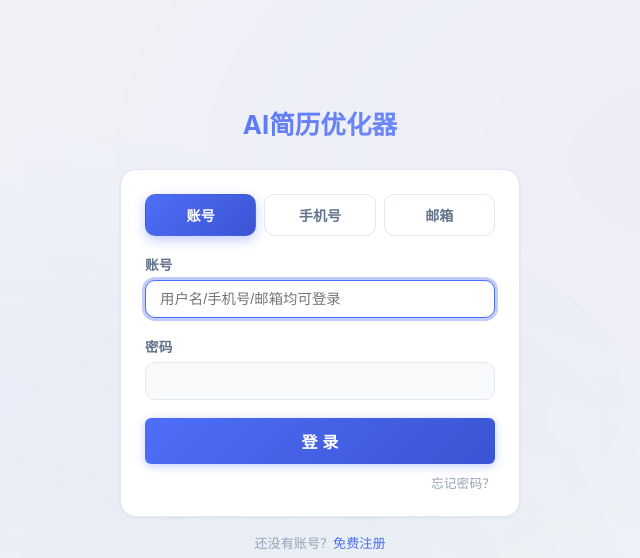
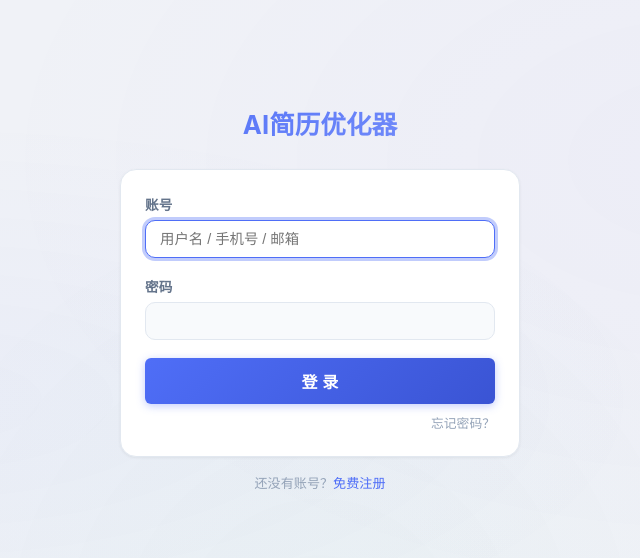
Before and after one commit to wfq1130-lang/resume-optimizer, a Flask app: page /login in a window 1280 px wide. Shown: the top 558 px of the page, without its empty margins (320-960 px from the left). Run offline with Flask 3, Linux system fonts and the light colour scheme.

Commit message:
simplify login page, remove tabs

```diff
--- a/templates/login.html
+++ b/templates/login.html
@@ -22,18 +22,11 @@
       <div class="error">{{ error }}</div>
       {% endif %}
 
-      <!-- Login method tabs -->
-      <div class="role-tabs" style="margin-bottom:18px">
-        <button type="button" class="role-tab active" data-tab="account" onclick="switchTab('account')">账号</button>
-        <button type="button" class="role-tab" data-tab="phone" onclick="switchTab('phone')">手机号</button>
-        <button type="button" class="role-tab" data-tab="email" onclick="switchTab('email')">邮箱</button>
-      </div>
-
       <form method="POST">
         <div class="form-group">
-          <label id="login-label">账号</label>
-          <input type="text" name="account" class="form-control" id="login-input"
-                 placeholder="用户名/手机号/邮箱均可登录" required autofocus>
+          <label>账号</label>
+          <input type="text" name="account" class="form-control"
+                 placeholder="用户名 / 手机号 / 邮箱" required autofocus>
         </div>
         <div class="form-group">
           <label>密码</label>
@@ -78,26 +71,6 @@
   });
   card.addEventListener('mouseleave', function() { card.style.transform = 'rotateX(0) rotateY(0)'; });
 })();
-
-function switchTab(tab) {
-  document.querySelectorAll('.role-tab').forEach(function(t) { t.classList.remove('active'); });
-  document.querySelector('[data-tab="' + tab + '"]').classList.add('active');
-  var input = document.getElementById('login-input');
-  var label = document.getElementById('login-label');
-  if (tab === 'phone') {
-    label.textContent = '手机号';
-    input.placeholder = '请输入11位手机号';
-    input.type = 'tel';
-  } else if (tab === 'email') {
-    label.textContent = '邮箱';
-    input.placeholder = '请输入邮箱地址';
-    input.type = 'email';
-  } else {
-    label.textContent = '账号';
-    input.placeholder = '用户名/手机号/邮箱均可登录';
-    input.type = 'text';
-  }
-}
 </script>
 </body>
 </html>
```
